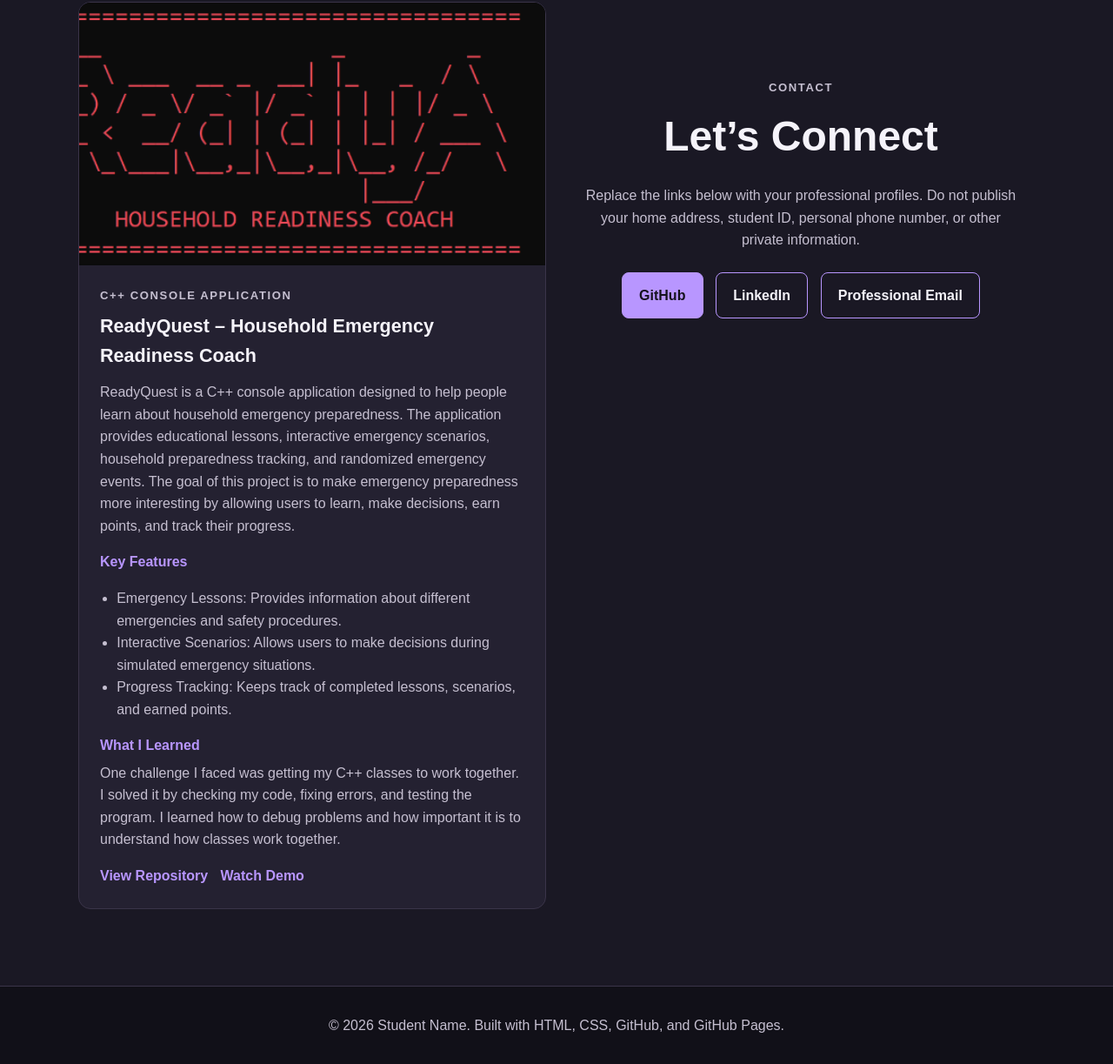
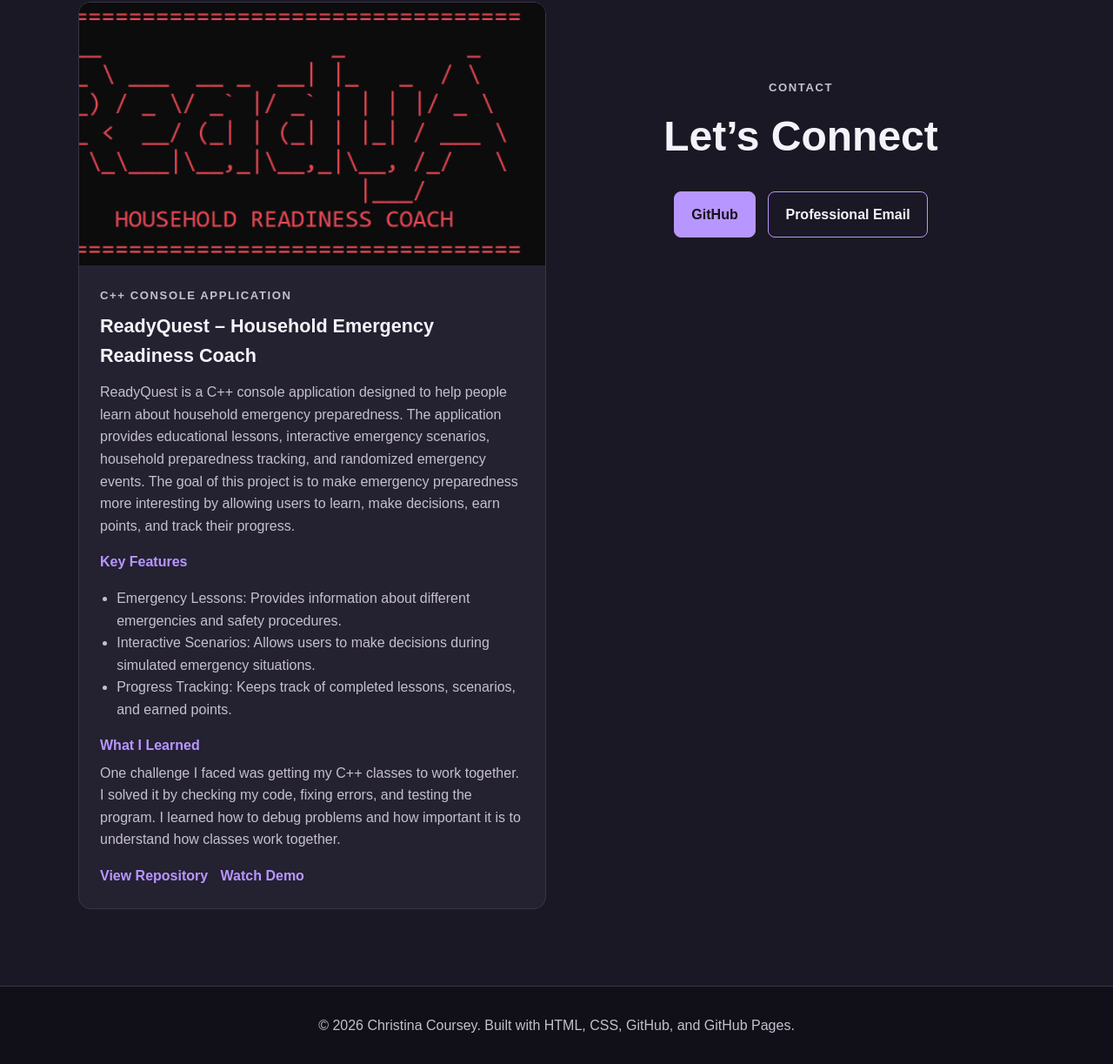
Before and after one commit to Christina9481/Christina9481.github.io, a plain HTML site: page index.html in a window 1280 px wide. Shown: the part 2091-3314 px from the top of the page at 87% size. Drawn offline with Linux system fonts and the light colour scheme.

Commit message:
finished contact and footer

```diff
--- a/index.html
+++ b/index.html
@@ -146,14 +146,14 @@
             <div class="container narrow contact-section">
                 <p class="section-label">Contact</p>
                 <h2>Let’s Connect</h2>
-                <p>
+                <!--<p>
                     Replace the links below with your professional profiles. Do not publish your home address, student ID, personal phone number, or other private information.
-                </p>
+                </p>-->
 
                 <div class="contact-links">
-                    <a class="button primary" href="https://github.com/USERNAME" target="_blank" rel="noopener">GitHub</a>
-                    <a class="button secondary" href="https://www.linkedin.com/in/USERNAME" target="_blank" rel="noopener">LinkedIn</a>
-                    <a class="button secondary" href="mailto:student@example.com">Professional Email</a>
+                    <a class="button primary" href="https://github.com/Christina9481" target="_blank" rel="noopener">GitHub</a>
+                    <!--<a class="button secondary" href="https://www.linkedin.com/in/USERNAME" target="_blank" rel="noopener">LinkedIn</a>-->
+                    <a class="button secondary" href="mailto:Cicoursey@student.fullsail.edu">Professional Email</a>
                 </div>
             </div>
         </section>
@@ -161,7 +161,7 @@
 
     <footer class="site-footer">
         <div class="container">
-            <p>&copy; 2026 Student Name. Built with HTML, CSS, GitHub, and GitHub Pages.</p>
+            <p>&copy; 2026 Christina Coursey. Built with HTML, CSS, GitHub, and GitHub Pages.</p>
         </div>
     </footer>
 </body>
```
